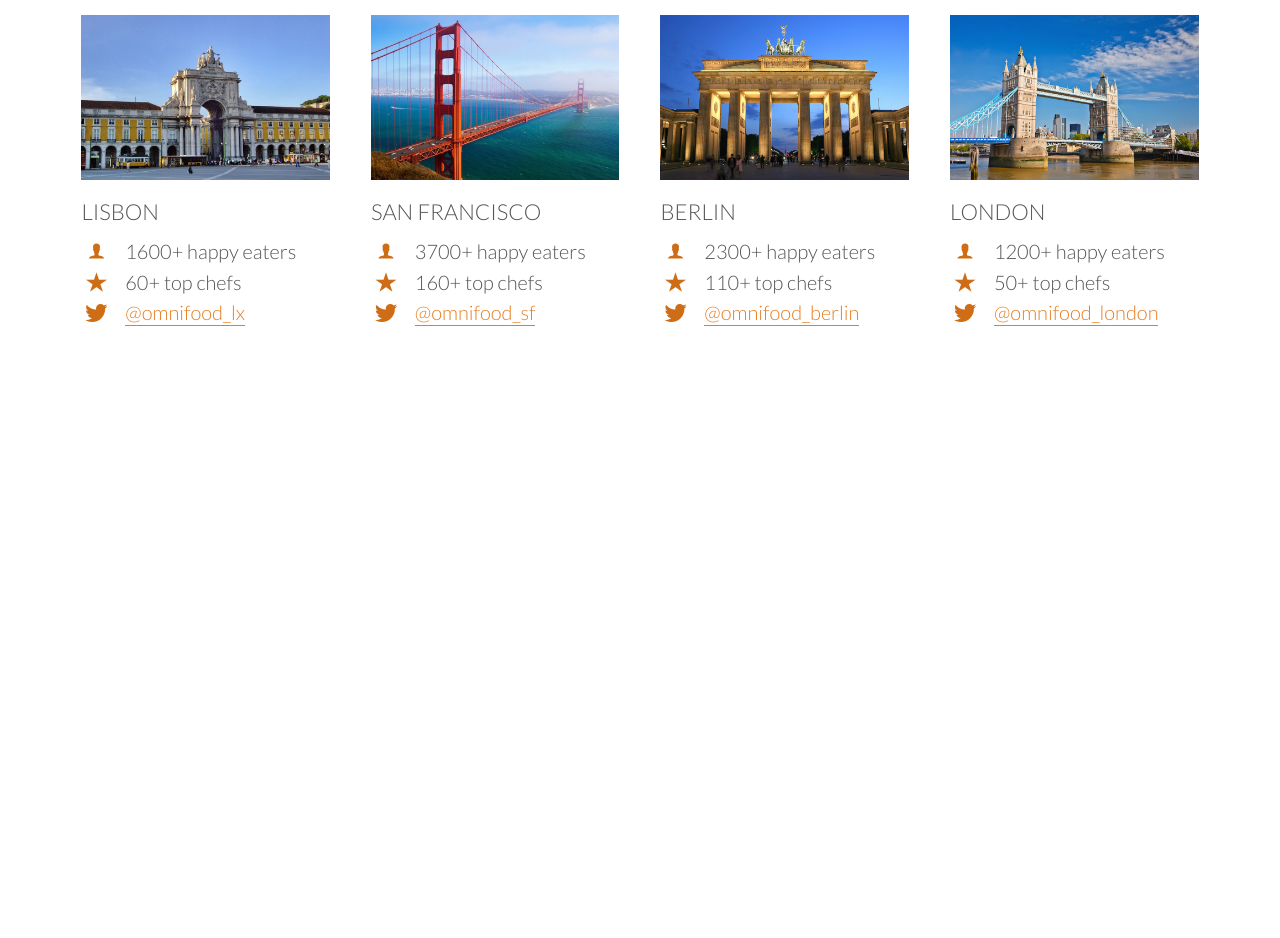
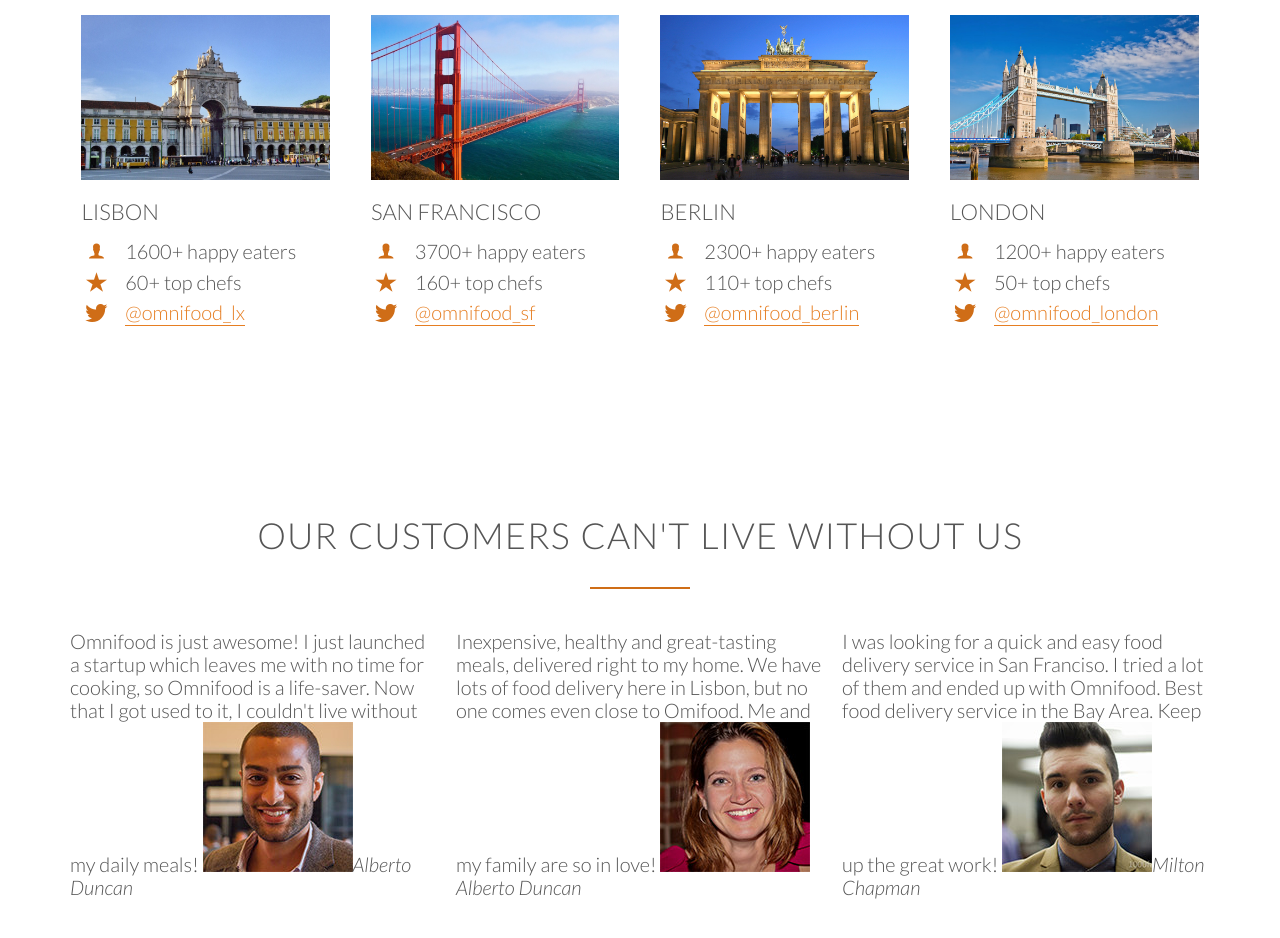
Before and after one commit to chrisgrace3/killer-website-project, a plain HTML site: page omnifood/index.html in a window 1280 px wide. Shown: the part 2930-3868 px from the top of the page. Before the commit the page ends 3525 px from the top, so only its background shows below. Drawn offline with Linux system fonts and the light colour scheme; files whose address does not match are found by name.

Commit message:
build customer testimonial section part 1

```diff
--- a/omnifood/index.html
+++ b/omnifood/index.html
@@ -221,7 +221,29 @@
         </section>
 
         <section class="section-testimonials">
-
+            <div class="row">
+                <h2>Our customers can't live without us</h2>
+            </div>
+            <div class="row">
+                <div class="col span-1-of-3">
+                    <blockquote>
+                        Omnifood is just awesome! I just launched a startup which leaves me with no time for cooking, so Omnifood is a life-saver. Now that I got used to it, I couldn't live without my daily meals!
+                        <cite><img src="resources/img/customer-1.jpg">Alberto Duncan</cite>
+                    </blockquote>
+                </div>
+                <div class="col span-1-of-3">
+                    <blockquote>
+                        Inexpensive, healthy and great-tasting meals, delivered right to my home. We have lots of food delivery here in Lisbon, but no one comes even close to Omifood. Me and my family are so in love!
+                        <cite><img src="resources/img/customer-2.jpg">Alberto Duncan</cite>
+                    </blockquote>
+                </div>
+                <div class="col span-1-of-3">
+                    <blockquote>
+                        I was looking for a quick and easy food delivery service in San Franciso. I tried a lot of them and ended up with Omnifood. Best food delivery service in the Bay Area. Keep up the great work!
+                        <cite><img src="resources/img/customer-3.jpg">Milton Chapman</cite>
+                    </blockquote>
+                </div>
+            </div>
 
 
 
@@ -233,7 +255,7 @@
 
 <!--
 
-Our customers can't live without us
+Title: Our customers can't live without us
 
 Omnifood is just awesome! I just launched a startup which leaves me with no time for cooking, so Omnifood is a life-saver. Now that I got used to it, I couldn't live without my daily meals!
 (Alberto Duncan)
```
